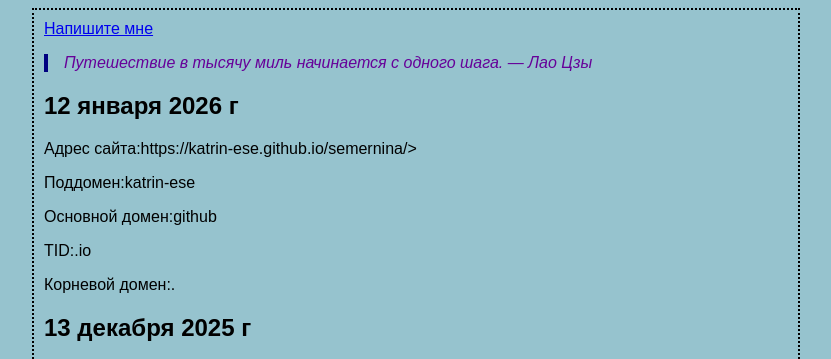
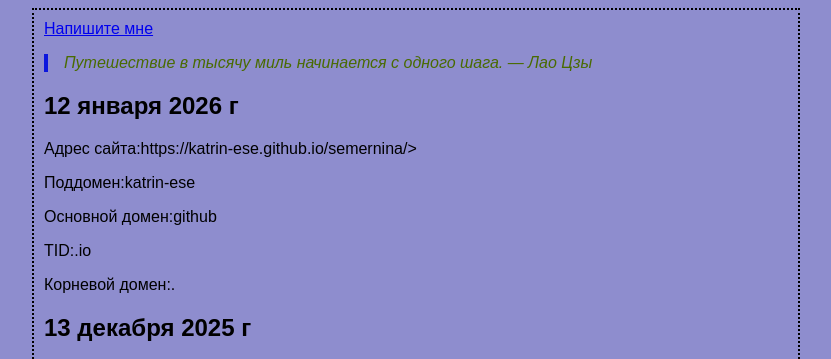
Before and after one commit to katrin-ese/semernina, a plain HTML site: page index.html in a window 1280 px wide. Shown: the top 359 px of the page, without its empty margins (224-1055 px from the left). Drawn offline with Linux system fonts and the light colour scheme.

Commit message:
Update style.css

```diff
--- a/style.css
+++ b/style.css
@@ -6,7 +6,7 @@
 }
 
 body {
-	background-color: #96C3CE;
+	background-color: #8E8DCE;
 	margin-left: 20%;
 	margin-right: 20%;
 	border: 2px dotted black;
@@ -15,8 +15,8 @@ body {
 }
 
 blockquote.q {
-	color: #660099;
-	border-left: 4px solid #000080;
+	color: #496B00;
+	border-left: 4px solid #0B16DD;
 	font-style: italic;
 	padding-left: 16px;
 	margin-left: 0;
```
